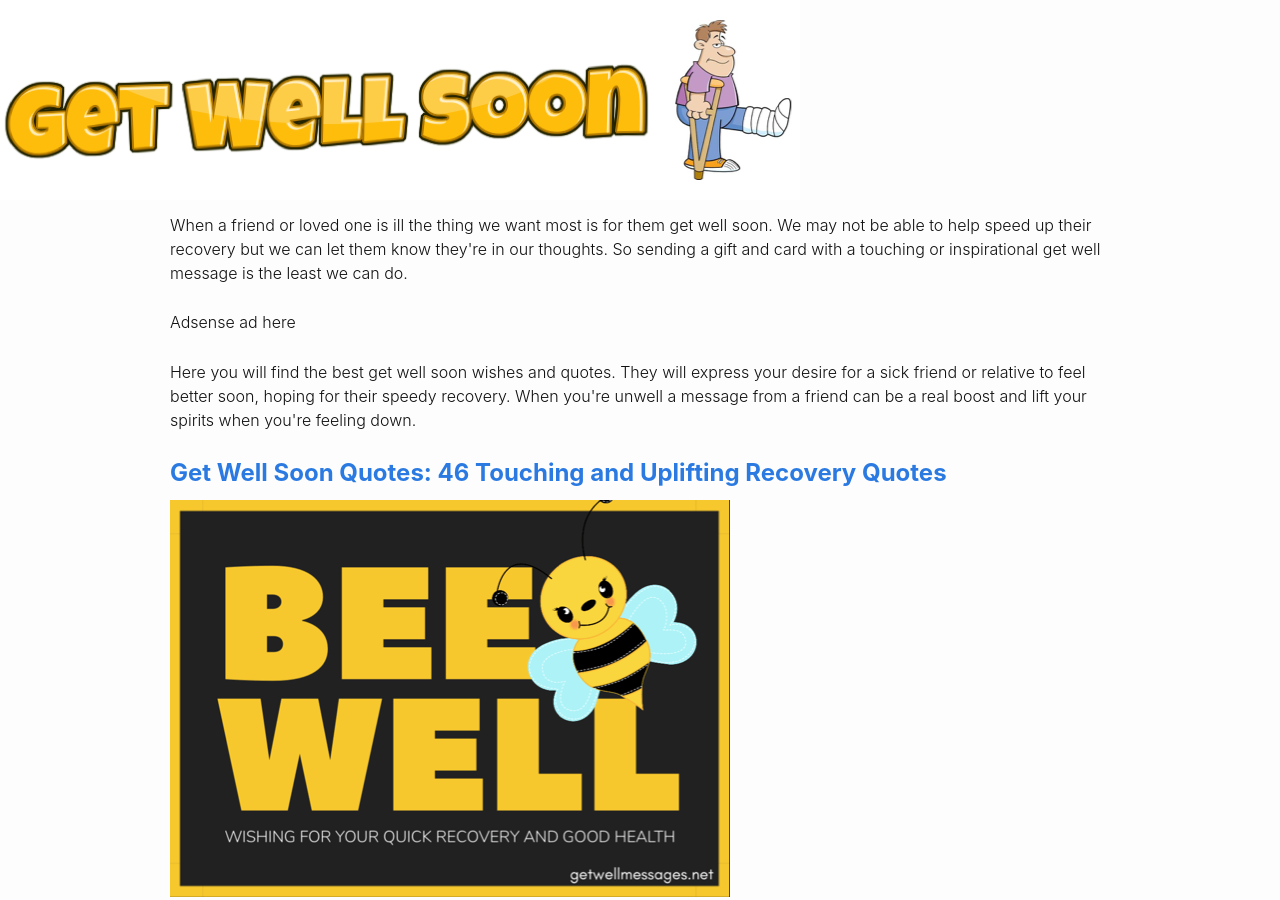
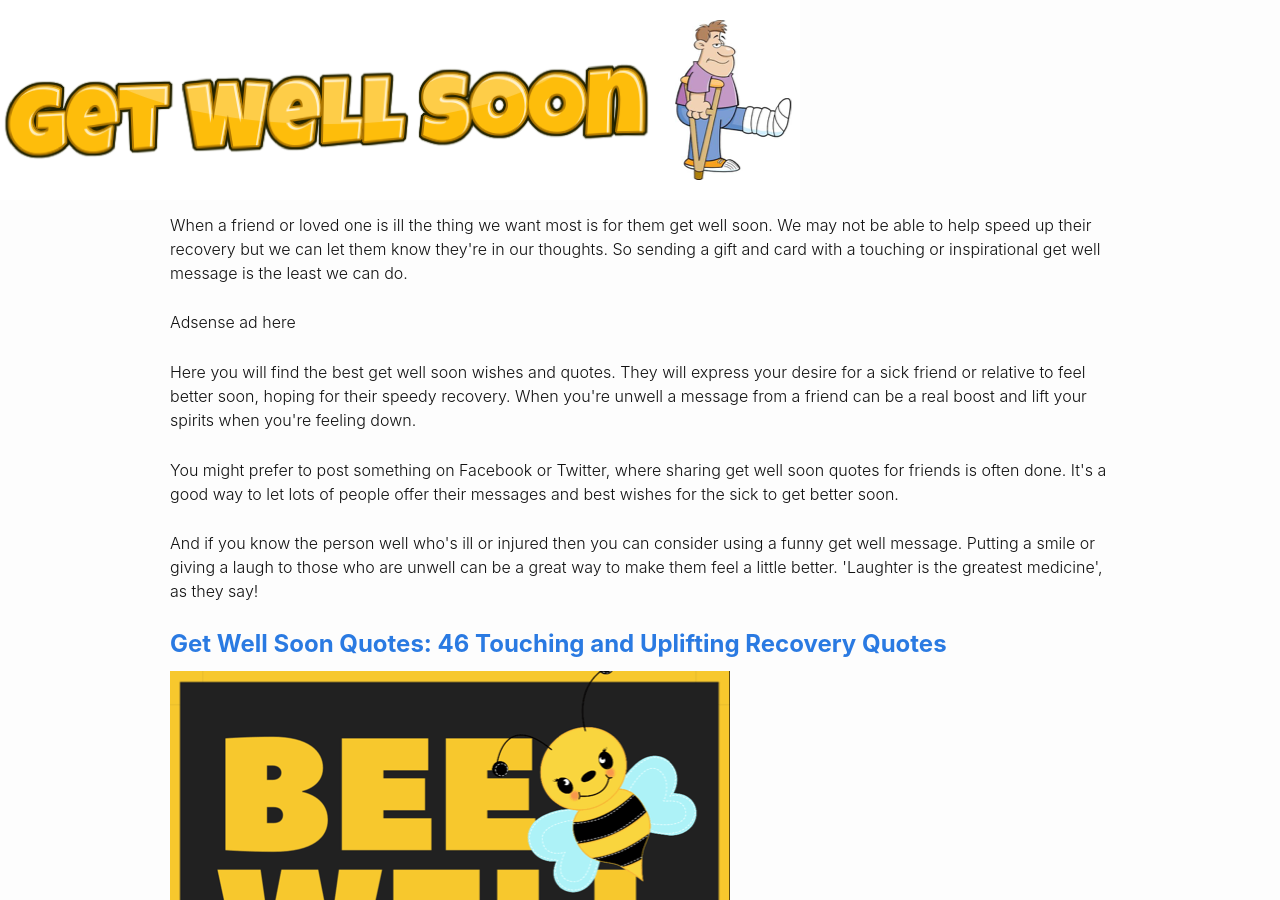
Before and after one commit to andyml123/andyml123.github.io, a Jekyll site: the page built from imagetest.md, in a window 1280 px wide and 900 px high. Built offline with Jekyll 4.4.1, drawn with Linux system fonts in a browser that asks for light colours.

Commit message:
Update imagetest.md

```diff
--- a/imagetest.md
+++ b/imagetest.md
@@ -10,6 +10,15 @@ Adsense ad here
 
 <p>
 Here you will find the best get well soon wishes and quotes. They will express your desire for a sick friend or relative to feel better soon, hoping for their speedy recovery. When you're unwell a message from a friend can be a real boost and lift your spirits when you're feeling down.</p>
+
+<p>
+You might prefer to post something on Facebook or Twitter, where sharing get well soon quotes for friends is often done. It's a good way to let lots of people offer their messages and best wishes for the sick to get better soon.
+</p>
+
+<p>
+And if you know the person well who's ill or injured then you can consider using a funny get well message. Putting a smile or giving a laugh to those who are unwell can be a great way to make them feel a little better. 'Laughter is the greatest medicine', as they say!
+</p>
+
 
 <p>
 
```
